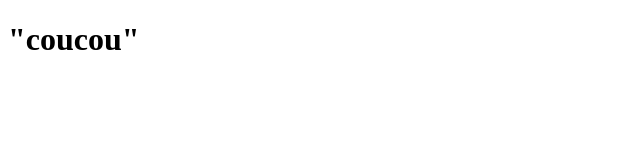
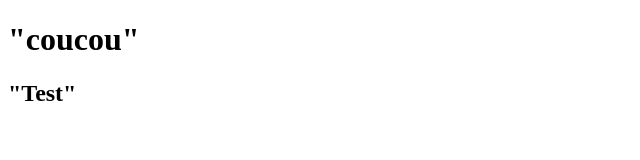
Before and after one commit to Miralyss/sharezza, a plain HTML site: page index.html in a window 1280 px wide. Shown: the full height of the page, 0-640 px from the left. Drawn offline with Linux system fonts and the light colour scheme.

Commit message:
h2 ajouté

```diff
--- a/index.html
+++ b/index.html
@@ -6,6 +6,6 @@
   </head>
   <body>
   <h1> "coucou" </h1>
-
+  <h2>"Test"</h2>
   </body>
 </html>
```
